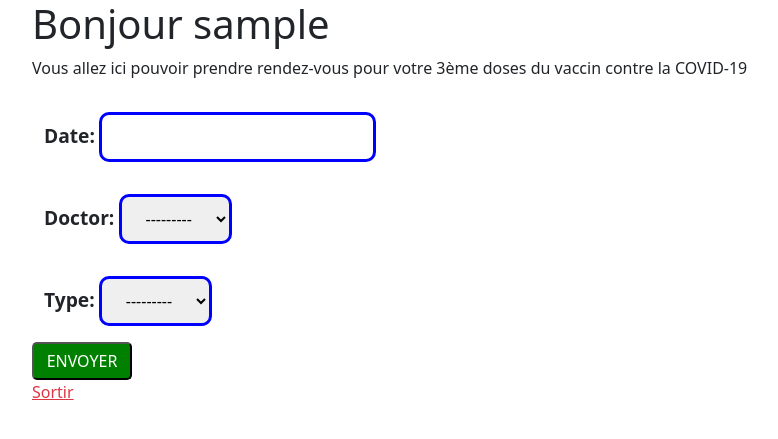
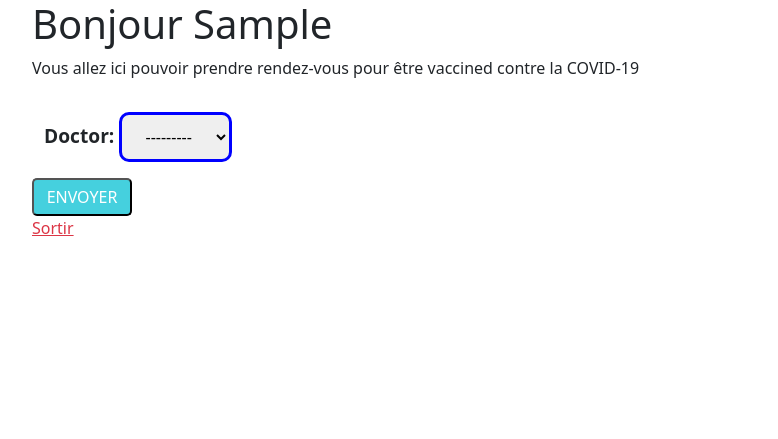
Before and after one commit to yayab42/Django_cours, a Django app: page /index/ in a window 1280 px wide. Shown: the top 439 px of the page, without its empty margins (50-828 px from the left). Run offline with Django 3.2, Linux system fonts and the light colour scheme; the visitor is signed in with stand-in values (Sample User, id 1); data that the repository does not hold is empty.

Commit message:
Add logo

```diff
--- a/rdv/forms.py
+++ b/rdv/forms.py
@@ -9,4 +9,4 @@ class RdvForm(ModelForm):
 
     class Meta:
         model = Rdv
-        fields = ['date', 'doctor', 'type']
+        fields = ['doctor']
--- a/rdv/static/rdv/style.css
+++ b/rdv/static/rdv/style.css
@@ -11,7 +11,7 @@ label{
 
 button{
     padding: 5px 10px;
-    background-color: green;
+    background-color: #45D0DE;
     color: white;
     border-radius: 5px;
     cursor: pointer;
--- a/rdv/templates/rdv/approved.html
+++ b/rdv/templates/rdv/approved.html
@@ -4,6 +4,6 @@
 {% load static %}
 
 
-<h1>VOTRE RDV A BEN ETE SAUVEGARDE, MERCI</h1>
+<h1>Félicitation vous allez êtres Vaccined Soon !</h1>
 
 {% endblock content %}
--- a/rdv/templates/rdv/base.html
+++ b/rdv/templates/rdv/base.html
@@ -8,8 +8,8 @@
     <meta http-equiv="x-ua-compatible" content="ie=edge">
     <meta name="viewport" content="width=device-width, initial-scale=1.0">
     <link href="https://cdn.jsdelivr.net/npm/bootstrap@5.0.2/dist/css/bootstrap.min.css" rel="stylesheet" integrity="sha384-EVSTQN3/azprG1Anm3QDgpJLIm9Nao0Yz1ztcQTwFspd3yD65VohhpuuCOmLASjC" crossorigin="anonymous">
-    <title>DjangoLib</title>
-    <link rel="shortcut icon" href="{% static 'rdv/images/thumb-doctolib.png' %}">
+    <title>Get Vaccined</title>
+    <link rel="shortcut icon" href="{% static 'rdv/images/get_vaccined.svg' %}">
     <link rel="stylesheet" type="text/css" href="{% static 'rdv/style.css' %}">
 
 </head>
--- a/rdv/templates/rdv/index.html
+++ b/rdv/templates/rdv/index.html
@@ -4,9 +4,9 @@
 {% load static %}
 
 <div class="container">
-    <h1>Bonjour {{request.user.username}} </h1>
+    <h1 class="text-capitalize">Bonjour {{request.user.username}} </h1>
 
-    <p>Vous allez ici pouvoir prendre rendez-vous pour votre 3ème doses du vaccin contre la COVID-19</p>
+    <p>Vous allez ici pouvoir prendre rendez-vous pour être vaccined contre la COVID-19</p>
 
     <form action="{% url 'index' %}" method="post">
                 {% csrf_token %}
@@ -19,7 +19,7 @@
         <button type="submit" style="width:100px;">ENVOYER</button>
     </form>
 
-    <a href="/logout/" class="text-danger font-weight-bold mt-5 pt-5 ">Sortir</a>
+    <a class="text-danger" href="/logout/" class="text-danger">Sortir</a>
 </div>
 
 
--- a/rdv/templates/registration/login.html
+++ b/rdv/templates/registration/login.html
@@ -4,7 +4,7 @@
 {% load static %}
 
 <div class="flex-login mt-5">
-    <img src="{% static 'rdv/images/doctolib.png' %}" class="mt-2 " width="500px" height="auto">
+    <img src="{% static 'rdv/images/get_vaccined.svg' %}" class="mt-2 " width="500px" height="auto">
     <form method="post"  role="form" action="/">
         {% csrf_token %}
         <div class="form-control">
```
Also changed, not shown: rdv/static/rdv/images/doctolib.png (deleted), rdv/static/rdv/images/get_vaccined.svg (added), rdv/static/rdv/images/thumb-doctolib.png (deleted).
